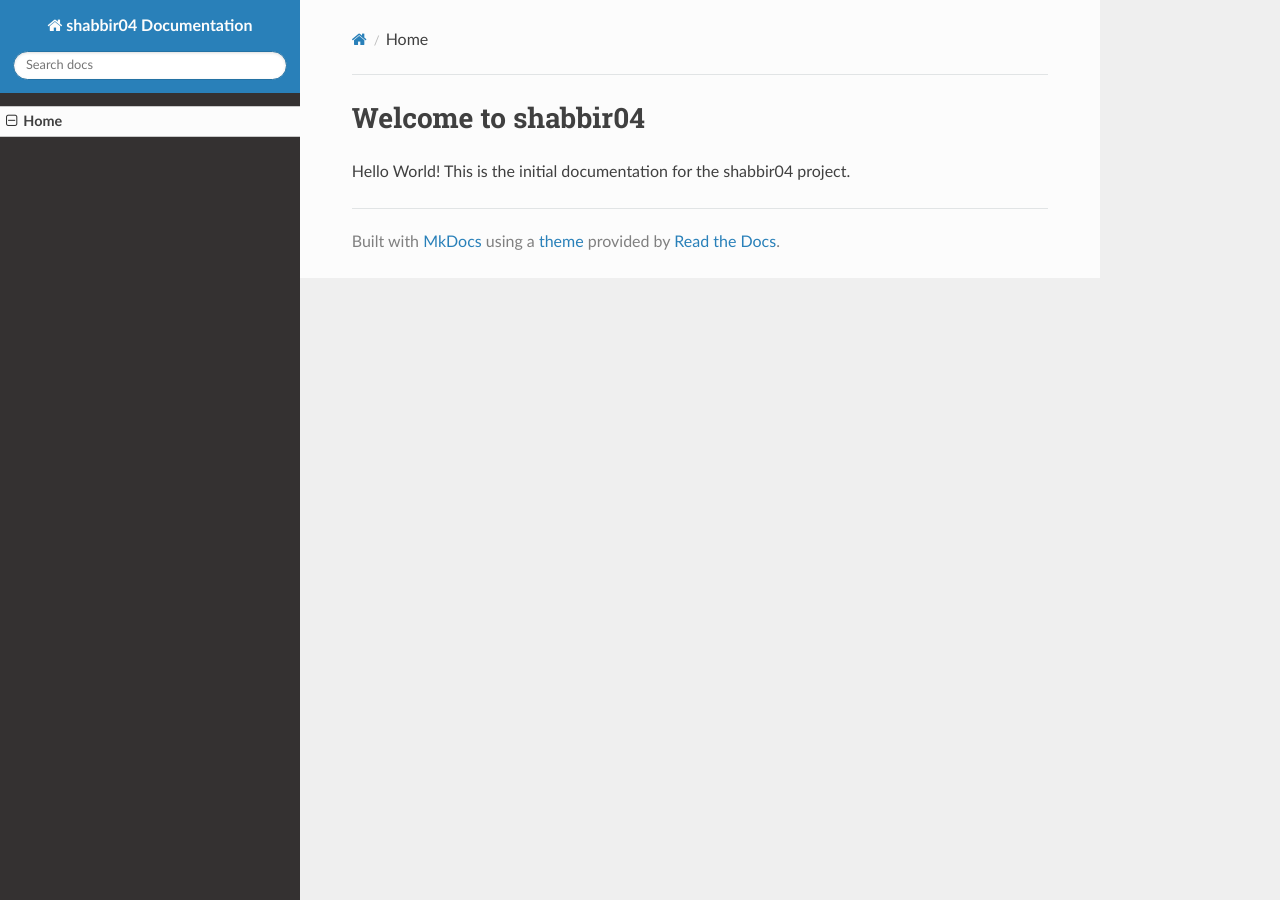
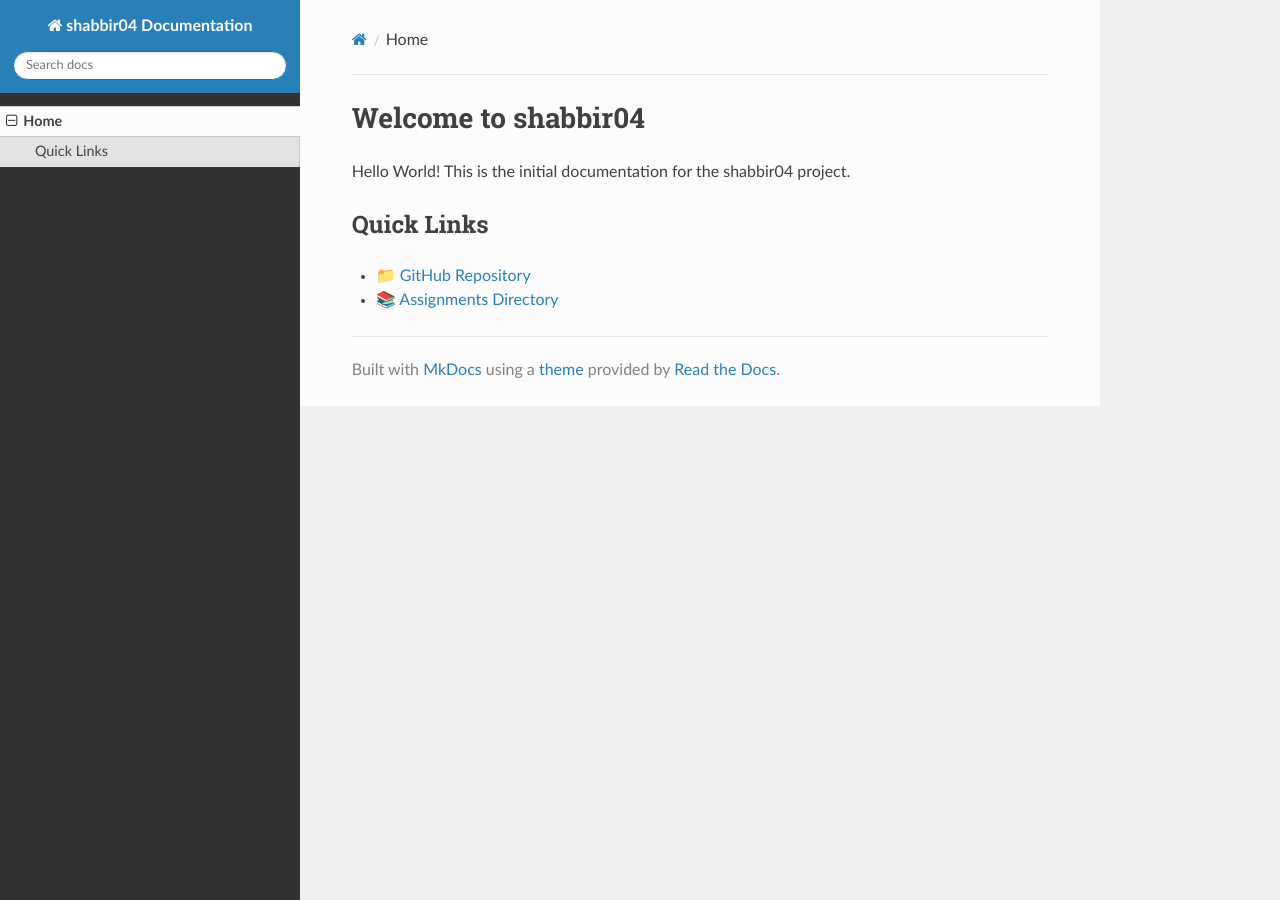
Before and after one commit to cloudmesh-ai-luc/shabbir04, an MkDocs documentation site: the page built from docs/index.md, in a window 1280 px wide. Built offline with MkDocs 1.6.1, drawn with Linux system fonts in a browser that asks for light colours; nearby versions of some CDN libraries.

Commit message:
Update home page with GitHub links

```diff
--- a/docs/index.md
+++ b/docs/index.md
@@ -1,3 +1,7 @@
 # Welcome to shabbir04
 
 Hello World! This is the initial documentation for the shabbir04 project.
+
+## Quick Links
+- 📁 [GitHub Repository](https://github.com/cloudmesh-ai-luc/shabbir04)
+- 📚 [Assignments Directory](https://github.com/cloudmesh-ai-luc/shabbir04/tree/main/assignments)
```
